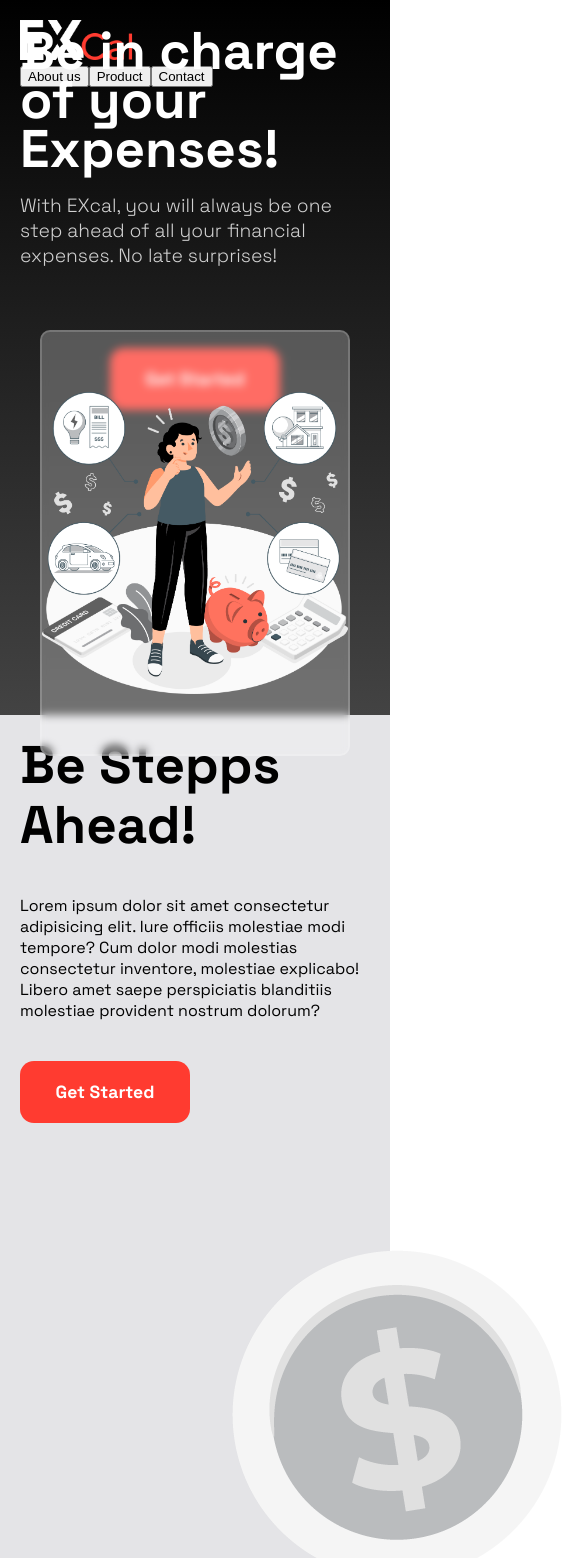
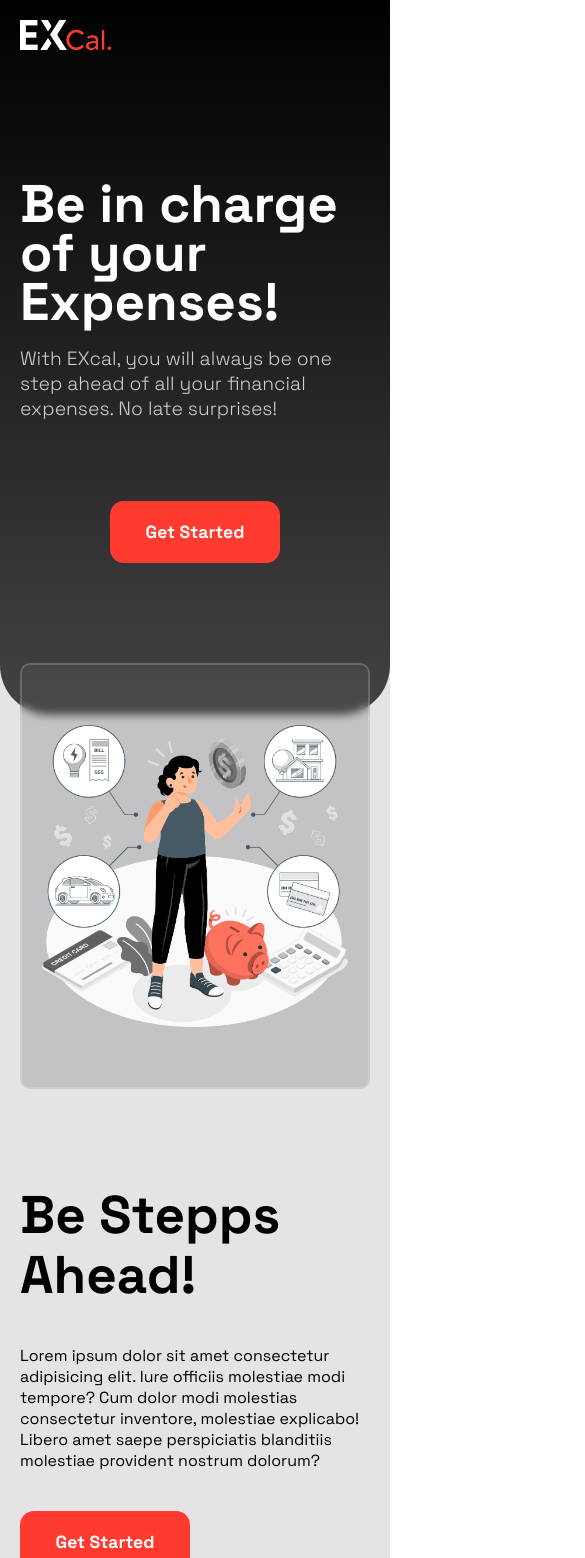
Before and after one commit to vibe-coder/expenses-calculator-main, a React (Create React App) app in the folder expenses-calculator/: page / in a window 390 px wide. Shown: the top 1558 px of the page, 585 px wide, since content can reach past the window. Built offline with nearby package versions, Linux system fonts and the light colour scheme.

Commit message:
Adjusting Hero section for mobile view

```diff
--- a/expenses-calculator/src/components/Footer.jsx
+++ b/expenses-calculator/src/components/Footer.jsx
@@ -10,22 +10,22 @@ function Footer() {
     <div className='footer-container'>
       <div className='footer-wrapper'>
         <h1 className='header'>Get In Touch</h1>
-        <div class="form">
-          <div class="box box1">
+        <div className="form">
+          <div className="box box1">
             <div>
               <label className='label-1' htmlFor="name" >Name</label>
               <input className='input-1' type='text' id='name' name='name'/>
             </div>
           </div>
 
-          <div class="box box2">
+          <div className="box box2">
             <div>
               <label className='label-2' htmlFor="mail" >Email</label>
               <input className='input-2' type='text' id='mail' name='mail'/>
             </div>
           </div>
 
-          <div class="box box3">
+          <div className="box box3">
             <div>
               <div className='message-wrapper'>
               <label className='label-3' htmlFor="message" >Message</label>
@@ -35,7 +35,7 @@ function Footer() {
             </div>
           </div>
 
-          <div class="box box4">
+          <div className="box box4">
             <div>
               <div className='vibe-coder'>
                 <div className='contact'>
--- a/expenses-calculator/src/components/styles/Container.scss
+++ b/expenses-calculator/src/components/styles/Container.scss
@@ -1,9 +1,14 @@
+.body{
+  font-family: Space Grotesk;
+}
+
 @media (min-width: 360px) {
   .component-container{
     width: 100%;
     background-color: #e4e4e7;
     font-family: Space Grotesk;
 
+    // ******************************* Hero Section
 
     .hero-section{
       background-color: #000000;
@@ -11,22 +16,38 @@
       background: -webkit-linear-gradient(to top, #434343, #000000);  /* Chrome 10-25, Safari 5.1-6 */
       background: linear-gradient(to top, #434343, #000000); /* W3C, IE 10+/ Edge, Firefox 16+, Chrome 26+, Opera 12+, Safari 7+ */
       color: #f9fafb;
+      border-bottom-left-radius: 50px;
+      border-bottom-right-radius: 50px;
+      padding: 20px 20px;
+      margin-bottom: 450px;
       height: 80vh;
-      // border-bottom-left-radius: 30px;
-      // border-bottom-right-radius: 30px;
-      padding: 20px 20px;
+
+
+      // ***************************** Navigation Bar
 
       nav{
-        margin-bottom: 30px;
+        margin-bottom: 280px;
+        display: flex;
+        justify-content: space-between;
         .logo{
-          height: 40px;
+          height: 30px;
+        }
+        .links{
+          visibility: hidden;
         }
       }
+
       main{
         height: 90%;
         display: flex;
         flex-direction: column;
         justify-content: center;
+
+
+        // ************************ Hero Left Section
+
+        .left-section{
+          // background-color: yellow;
           h1{
             color: #ffffff;
             line-height: 49px;
@@ -34,6 +55,7 @@
             // font-weight: 100;
             font-size: calc(2.7rem + 2.5vw);margin-bottom: 20px;
           }
+
           p{
             margin: 0;
             font-size: 1.2rem;
@@ -41,9 +63,11 @@
             margin-bottom: 80px;
             color:  #d1d1d1;
           }
+
           .button-wrapper{
             display: flex;
             justify-content: center;
+            margin-bottom: 100px;
             button{
               background-color: #ff3b30;
               border: none;
@@ -57,34 +81,48 @@
             }
           }
         }
-    }
 
 
-    // Sub-Section
+        // ************************** Hero Right Section
 
+        .right-section{
+          // background-color: blue;
           .hero-image-wrapper{
-      background-color: rgba($color: #ffffff, $alpha: 1);
+            margin: 0;
+            // background-color: rgba($color: #ffffff, $alpha: 1);
             height: 50vh;
             border-radius: 20px;
-      margin: 0 20px;
             display: flex;
             justify-content: center;
             align-items: center;
-      margin-top: -80px;
-      background: rgba(255, 255, 255, 0.25);
+            background: rgba(96, 96, 96, 0.25);
             backdrop-filter: blur( 4px );
             -webkit-backdrop-filter: blur( 4px );
             border-radius: 10px;
             border: 2px solid rgba( 255, 255, 255, 0.18 );
-      margin-bottom: 60px;
+            padding: 0 20px;
+
             .hero-image{
               width: 100%;
             }
           }
+        }
+      }
+    }
+
+
+    // ****************************** Description Section
 
     .description-wrapper{
       padding: 20px 20px;
+      margin-bottom: 70px;
 
+
+    // ********************************* Description Left
+
+      .description-left{
+        // background-color: green;
+        margin-bottom: 30px;
         h1{
           font-size: calc(2.7rem + 2.5vw);margin-bottom: 20px;
           line-height: 60px;
@@ -108,25 +146,20 @@
           color: rgb(255, 255, 255);
           margin-bottom: 60px;
         }
+      }
 
-      .sub-hero-section-2{
-        background-color: rgba($color: #ffffff, $alpha: 1);
-        height: 32vh;
-        border-radius: 20px;
-        display: flex;
-        justify-content: center;
-        align-items: center;
-        background: rgba(255, 255, 255, 0.25);
-        backdrop-filter: blur( 4px );
-        -webkit-backdrop-filter: blur( 4px );
-        border-radius: 10px;
-        border: 1px solid rgba( 255, 255, 255, 0.18 );
-        margin-bottom: 60px;
-        .sub-image-2{
+    // **************************** Description Right
+
+      .description-right{
+        // background-color: blue;
+        .description-image{
           width: 100%;
         }
       }
     }
+
+
+    // *********************************** Divider
 
     .divider{
       display: flex;
@@ -134,6 +167,7 @@
 
       h2{
         margin: 0;
+        color: transparent;
       }
     }
   }
```
Lines whose indentation alone changed are shown as unchanged.
